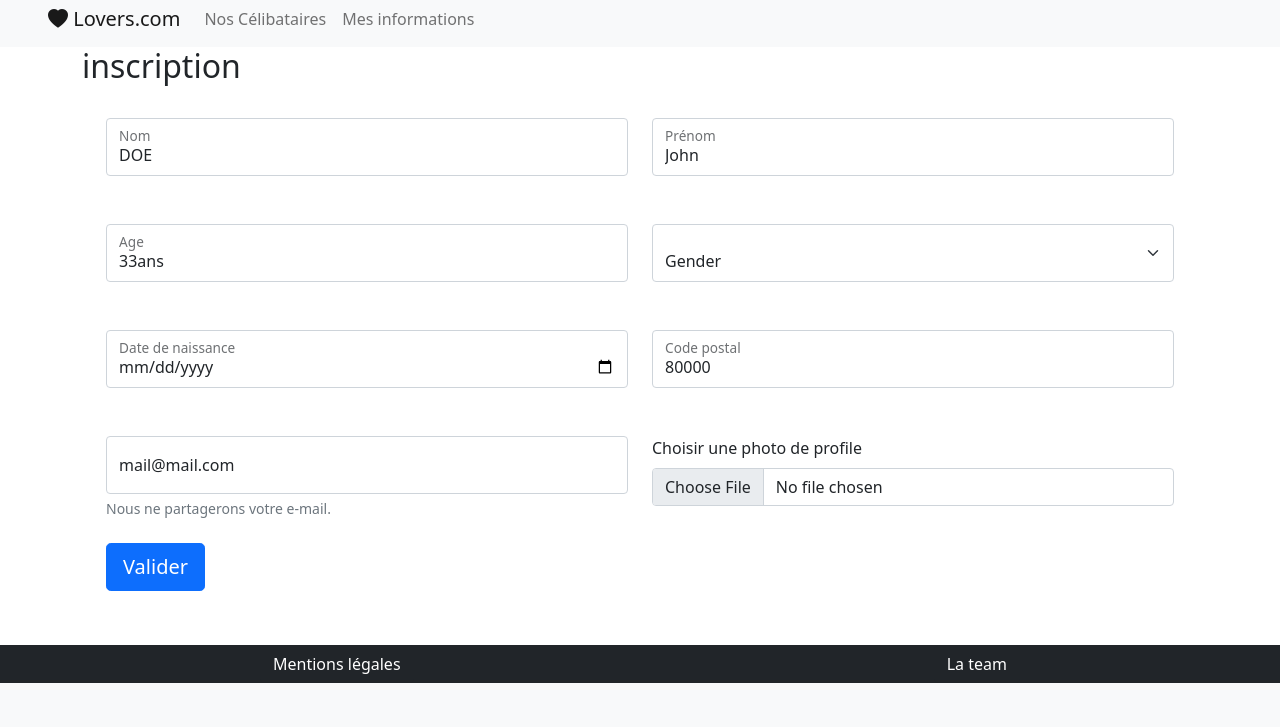
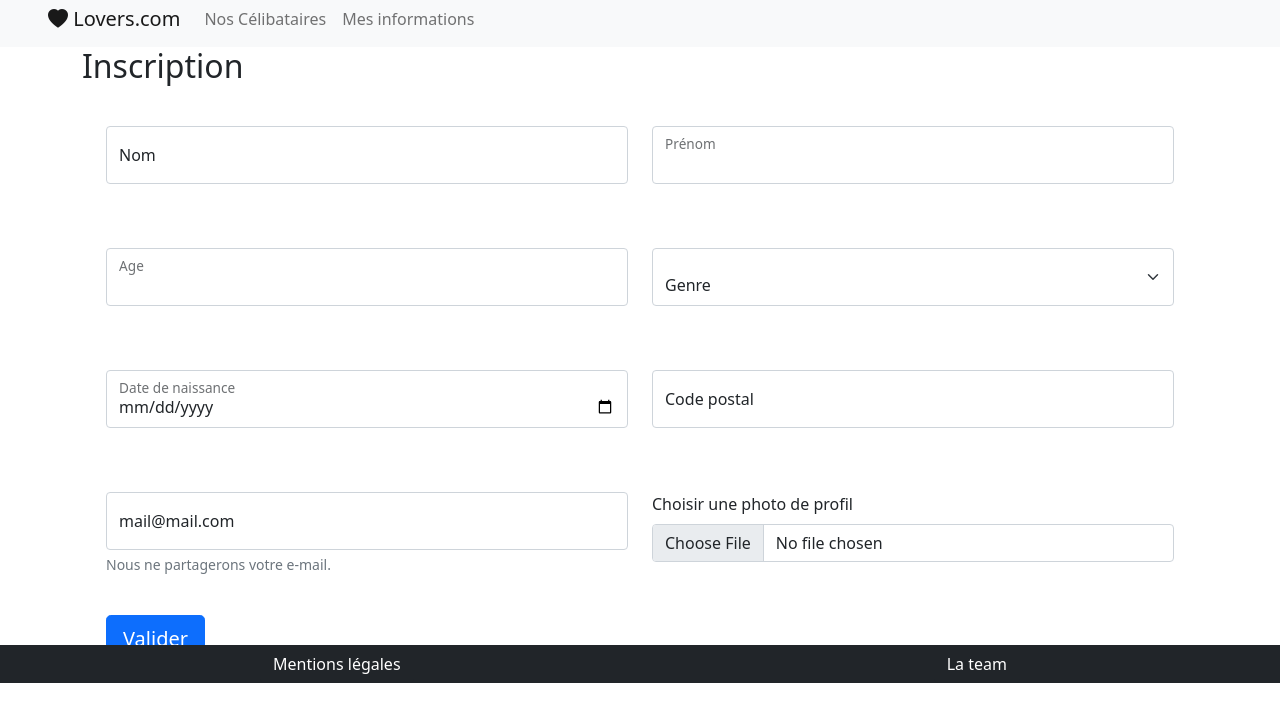
Before and after one commit to Pwcca92/lovers.com, a PHP site: page / in a window 1280 px wide. Shown: the part 117-844 px from the top of the page. Before the commit the page ends 800 px from the top, so only its background shows below. Run offline with PHP 8.4, Linux system fonts and the light colour scheme; some libraries are stand-ins or nearby versions.

Commit message:
amélioration du form

```diff
--- a/index.php
+++ b/index.php
@@ -1,83 +1,81 @@
 <!-- include header + navbar -->
 <?php include_once('views/header.php'); ?>
-     <!--  -->
-     <forme>
 <div class="container">
+    <!-- Titre -->
     <div class="row">
-                 <h2 class="titre">inscription</h2>
+        <h2 class="titre">Inscription</h2>
+    </div>
+    <!-- Fomulaire -->
+    <form action="controllers/index-controller.php" method="post" enctype="multipart/form-data">
+        <div class="row p-4">
 
-             </div>
-             <div class="row p-4">
-                 <div class="col">
+            <div class="col-lg-6 col-sm-12 py-2">
                 <div class="form-floating">
-                         <input type="lastname" class="form-control" id="inputname" placeholder="" value="DOE">
+                    <input type="text" name="nom" class="form-control" id="inputname" placeholder="" value="">
                     <label for="floatingInputGrid">Nom</label>
                 </div>
             </div>
-                 <div class="col">
+            <div class="col-lg-6 col-sm-12 py-2">
                 <div class="form-floating">
-                         <input type="firstname" class="form-control" id="inputfname" value="John">
+                    <input type="text" name="prenom" class="form-control" id="inputfname" value="">
                     <label for="floatingSelectGrid">Prénom</label>
                 </div>
             </div>
         </div>
         <div class="row p-4">
-                 <div class="col">
+            <div class="col-lg-6 col-sm-12 py-2">
                 <div class="form-floating">
-                         <input type="text" class="form-control" id="inputage" value="33ans">
+                    <input type="text" name="age" class="form-control" id="inputage" value="">
                     <label for="floatingSelectGrid">Age</label>
                 </div>
             </div>
-                 <div class="col">
+            <div class="col-lg-6 col-sm-12 py-2">
                 <div class="form-floating">
-                         <select class="form-select" aria-label="Default select example" value=" Gender">
-                             <option selected>Gender</option>
+                    <select class="form-select" type="text" name="genre" aria-label="Default select example" value="">
+                        <option selected>Genre</option>
                         <option value="1">Homme</option>
                         <option value="2">Famme</option>
                     </select>
                 </div>
             </div>
         </div>
-
         <div class="row p-4">
-                 <div class="col">
+            <div class="col-lg-6 col-sm-12 py-2">
                 <div class="form-floating">
-                         <div class="form-floating">
-                             <input type="date" class="form-control" id="inputdate" value="30/03/1995">
+                    <input type="date" name="date" class="form-control" id="inputdate" value="">
                     <label for="floatingSelectGrid">Date de naissance</label>
                 </div>
             </div>
-                 </div>
-                 <div class="col">
+            <div class="col-lg-6 col-sm-12 py-2">
                 <div class="form-floating">
-                         <input type="text" class="form-control" id="inputpostal" placeholder="" value="80000">
+                    <input type="text" name="code" class="form-control" id="inputpostal" placeholder="" value="">
                     <label for="floatingInputGrid">Code postal</label>
                 </div>
             </div>
         </div>
-
         <div class="row p-4">
-                 <div class="col">
+            <div class="col-lg-6 col-sm-12 py-2">
                 <div class="form-floating">
                     <label for="exampleInputEmail1" class="form-label">mail@mail.com</label>
-                         <input type="email" class="form-control" id="Email1" aria-describedby="emailHelp">
+                    <input type="email" name="mail" class="form-control" id="Email1" aria-describedby="emailHelp">
                     <div id="emailHelp" class="form-text">Nous ne partagerons votre e-mail.</div>
                 </div>
             </div>
-                 <div class="col">
+            <div class="col-lg-6 col-sm-12 py-2">
                 <div class="form-floating">
                     <div>
-                             <label for="formFile" class="form-label">Choisir une photo de profile</label>
-                             <input class="form-control" type="file" id="formFile">
+                        <label for="formFile" class="form-label">Choisir une photo de profil</label>
+                        <input class="form-control" type="file" name="photo" id="formFile">
                     </div>
                 </div>
             </div>
         </div>
-             <div class="row px-4 y-5">
-                 <div class="col ">
+        <div class="row px-4 pt-2 pb-3">
+            <div class="col">
                 <button class="btn btn-primary btn-lg" type="submit">Valider</button>
             </div>
+    </form>
 </div>
 </div>
-     </forme>
+
 <?php include_once('views/footer.php'); ?>
```
Lines whose indentation alone changed are shown as unchanged.
